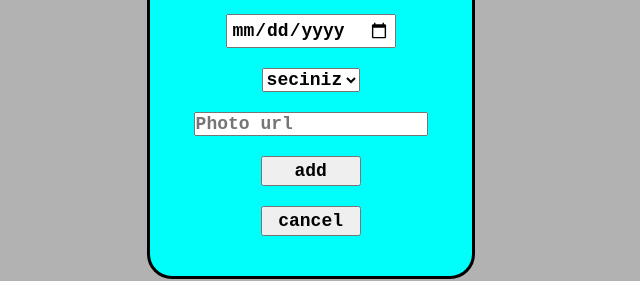
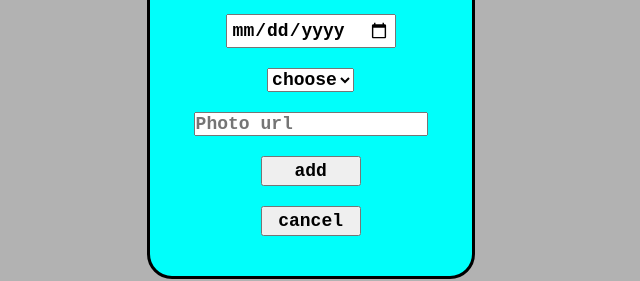
Before and after one commit to TayyipBalta/addStudents, a plain HTML site: page index.html in a window 1280 px wide. Both pictures are taken after a click on the button "Add". Shown: the part 317-598 px from the top of the page, 391-1031 px from the left. Drawn offline with Linux system fonts and the light colour scheme.

Commit message:
html ufak duzenleme

```diff
--- a/index.html
+++ b/index.html
@@ -22,9 +22,9 @@
             <label for=""><input required type="date" name="birthdate" placeholder="BirthDate"></label>
 
             <select  required name="gender">
-                <option value="">seciniz</option>
-                <option >Erkek</option>
-                <option >Kadin</option>
+                <option value="">choose</option>
+                <option >Men</option>
+                <option >Women</option>
             </select>
 
             <input required type="text" name="img" placeholder="Photo url">
```
